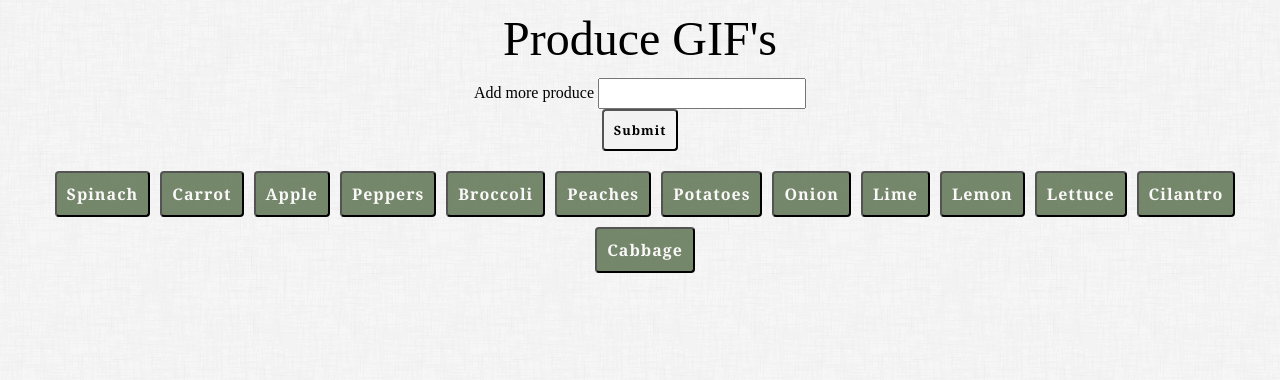
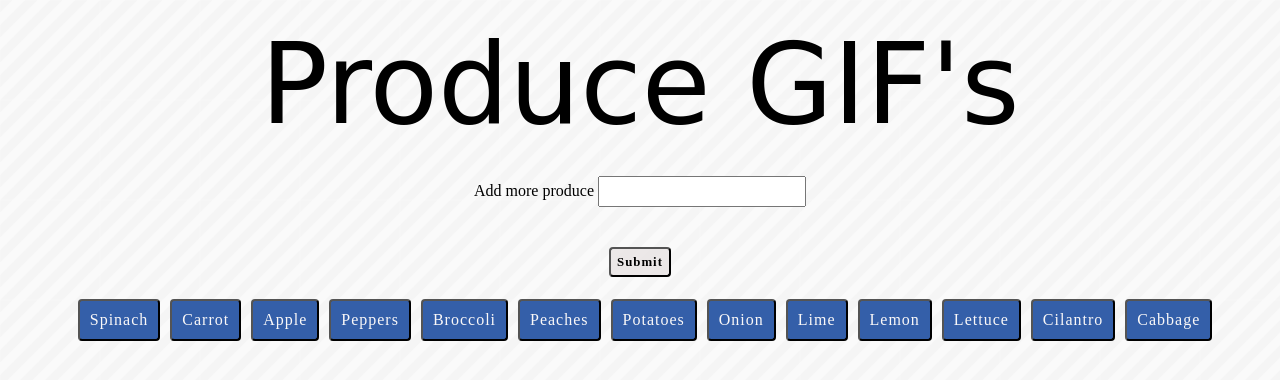
Before and after one commit to shelbyreins/GifTastic, a plain HTML site: page index.html in a window 1280 px wide. Drawn offline with nearby package versions, Linux system fonts and the light colour scheme.

Commit message:
FInalizing button color and spacong

```diff
--- a/assets/css/style.css
+++ b/assets/css/style.css
@@ -1,17 +1,22 @@
+
 body{
-    background: url(../images/dust_scratches/dust_scratches.png);
+    background: url(../images/stripes-light/stripes-light.png);
 }
 
 #title{
-    font-size: 3em;
-    font-family: 'Times New Roman', Times, serif;
-    padding-bottom: 15px;
-    padding-top: 15px;
+    font-size: 7em;
+    font-family: 'Amatic SC', cursive;
+    padding-bottom: 18px;
+    padding-top: 28px;
     text-align: center;
 }
-label{
-    font-family: 'Gill Sans', 'Gill Sans MT', Calibri, 'Trebuchet MS', sans-serif;
+
+#form-title{
+    font-family: 'McLaren', cursive;
+    text-align: center;
+    font-size: 1.2em;
 }
+
 
 #gif-form{
     text-align: center;
@@ -23,16 +28,20 @@ label{
 }
 
 #add-gif{
-    margin-bottom: 20px;
-    padding: 10px;
+    height: 30px;
     font-size: .8em;
-    background:rgba(242, 242, 242, 0.782);
+    background:rgba(232, 227, 227, 0.782);
     color:  rgb(0, 0, 0);
-    font-family:Georgia, 'Times New Roman', Times, serif;
+    font-family: 'Alegreya SC', serif;
     letter-spacing: 1px;
     font-weight: bold;
     text-decoration: none;
     border-radius: 4px;
+}
+
+#gif-input, #add-gif{
+    margin-top: 18px;
+    margin-bottom: 22px;
 }
 
 .btn{
@@ -40,14 +49,12 @@ label{
      margin-left: 10px;
      margin-bottom: 10px;
     font-size: 1em;
-    background:rgba(81, 106, 70, 0.782);
+    background:rgb(52, 95, 169);
     color:  rgb(250, 248, 248);
-    font-family:Georgia, 'Times New Roman', Times, serif;
+    font-family: 'Alegreya SC', serif;
     letter-spacing: 1px;
-    font-weight: bold;
     text-decoration: none;
     border-radius: 4px;
-
 }
 
 #button-view{
@@ -67,6 +74,5 @@ label{
 }
 
 .gifImage{
-
     border-radius: 2px;
 }
```
